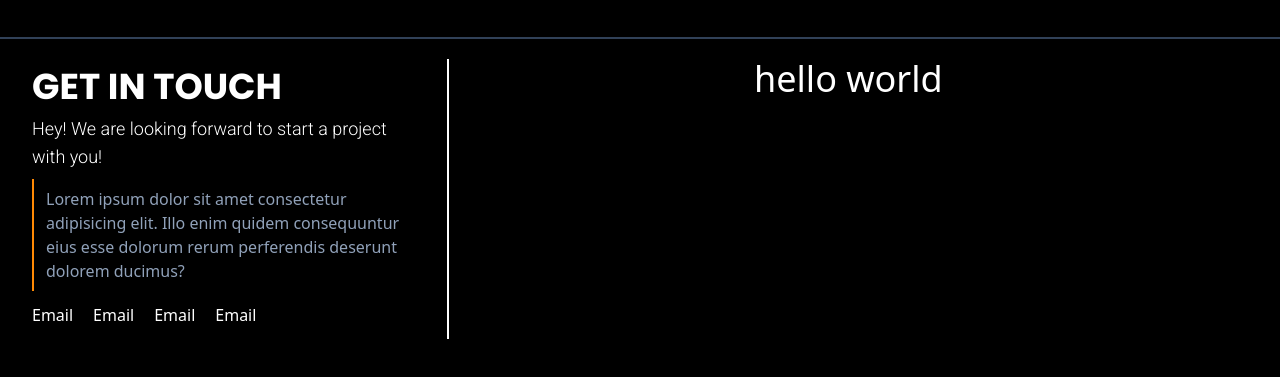
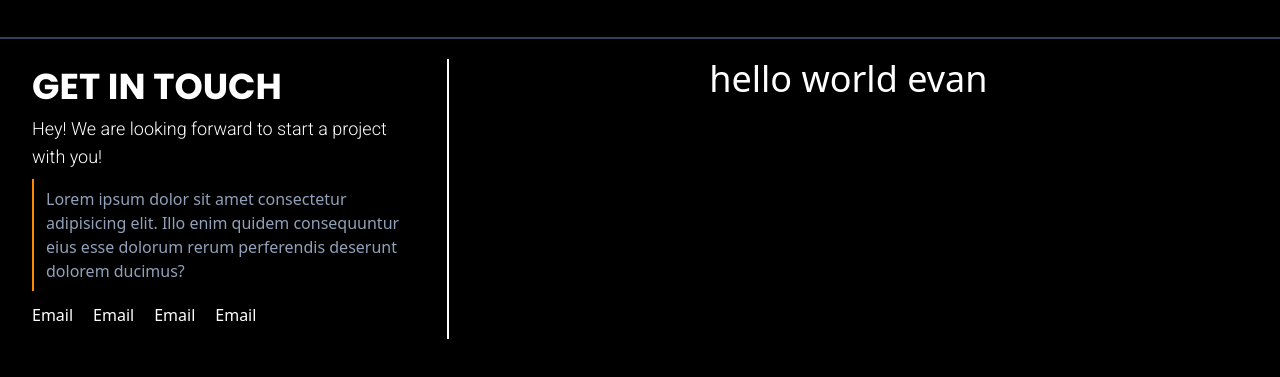
Before and after one commit to riskymahendraa/ayacasaStudio, a website: page src/index.html in a window 1280 px wide. Shown: the part 3016-3393 px from the top of the page. Drawn offline with Linux system fonts and the light colour scheme.

```diff
--- a/src/index.html
+++ b/src/index.html
@@ -261,7 +261,7 @@
         <div
           class="text-white text-4xl text-center col-span-2 max-w-7xl md:border-l-2"
         >
-          hello world
+          hello world evan
         </div>
       </div>
     </section>
```
